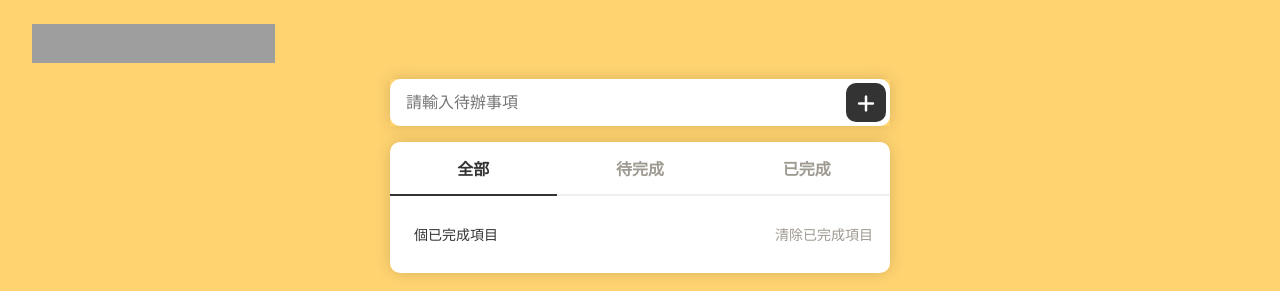
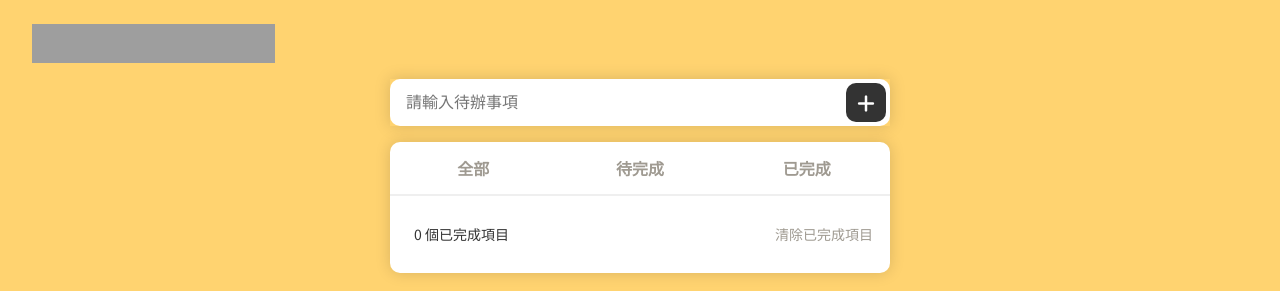
Before and after one commit to huanmingchang/react-todolist, a React (Create React App) app: page / in a window 1280 px wide. Shown: the top 291 px of the page. Built offline with nearby package versions, Linux system fonts and the light colour scheme; grey boxes are pictures that could not be loaded.

Commit message:
feat: add clear complete todos function

```diff
--- a/src/App.css
+++ b/src/App.css
@@ -445,3 +445,7 @@ nav ul a span {
   font-size: 0.875rem;
   text-decoration: none;
 }
+
+.hover:hover {
+  text-decoration: underline !important ;
+}
--- a/src/App.js
+++ b/src/App.js
@@ -75,7 +75,7 @@ const Todos = (props) => {
               <input
                 className='todoList_input'
                 type='checkbox'
-                value='true'
+                value={item.completed}
                 data-id={item.id}
                 onChange={(e) => {
                   completeTodo(e)
@@ -102,6 +102,13 @@ const Todos = (props) => {
 function App() {
   const [newTodo, setNewTodo] = useState('')
   const [todos, setTodos] = useState([])
+
+  const clearCompleted = () => {
+    if (todos.length === 0) return
+
+    setTodos((todos) => todos.filter((item) => !item.completed))
+  }
+
   return (
     <div className='App'>
       <div id='todoListPage' className='bg-half'>
@@ -120,22 +127,39 @@ function App() {
             <div className='todoList_list'>
               <ul className='todoList_tab'>
                 <li>
-                  <a href='#' className='active'>
+                  <a href='#' className='hover'>
                     全部
                   </a>
                 </li>
                 <li>
-                  <a href='#'>待完成</a>
+                  <a href='#' className='hover'>
+                    待完成
+                  </a>
                 </li>
                 <li>
-                  <a href='#'>已完成</a>
+                  <a href='#' className='hover'>
+                    已完成
+                  </a>
                 </li>
               </ul>
               <div className='todoList_items'>
                 <Todos todos={todos} setTodos={setTodos} />
                 <div className='todoList_statistics'>
-                  <p> 個已完成項目</p>
-                  <a href='#'>清除已完成項目</a>
+                  <p>
+                    {todos.filter((item) => item.completed === true).length +
+                      ' '}
+                    個已完成項目
+                  </p>
+                  <a
+                    href='#'
+                    onClick={(e) => {
+                      e.preventDefault()
+                      clearCompleted()
+                    }}
+                    className='hover'
+                  >
+                    清除已完成項目
+                  </a>
                 </div>
               </div>
             </div>
```
